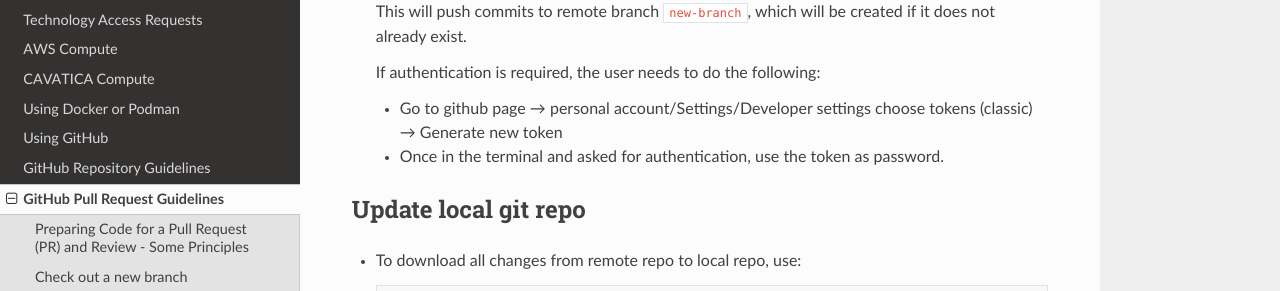
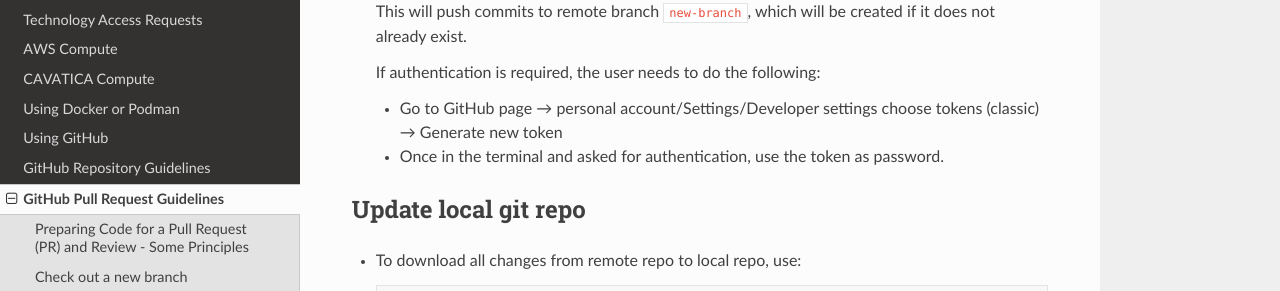
Before and after one commit to childrens-bti/bti-bfx-docs, an MkDocs documentation site: the page built from docs/github-pr-guide.md, in a window 1280 px wide and 900 px high, scrolled down 1848 px. Shown: the part 159-450 px from the top of the window. Built offline with MkDocs 1.6.1, drawn with Linux system fonts in a browser that asks for light colours; nearby versions of some CDN libraries.

Commit message:
capitalize GitHub

```diff
--- a/docs/github-pr-guide.md
+++ b/docs/github-pr-guide.md
@@ -71,7 +71,7 @@ We prefer the use of `tidyverse` functions over base R, when possible. The reaso
 
     If authentication is required, the user needs to do the following:
 
-    - Go to github page → personal account/Settings/Developer settings
+    - Go to GitHub page → personal account/Settings/Developer settings
     choose tokens (classic) → Generate new token
     - Once in the terminal and asked for authentication, use the token as password.
 
```
Also changed, not shown: docs/github-general.md (+2 -2 lines), docs/index.md (+1 -1 lines).
